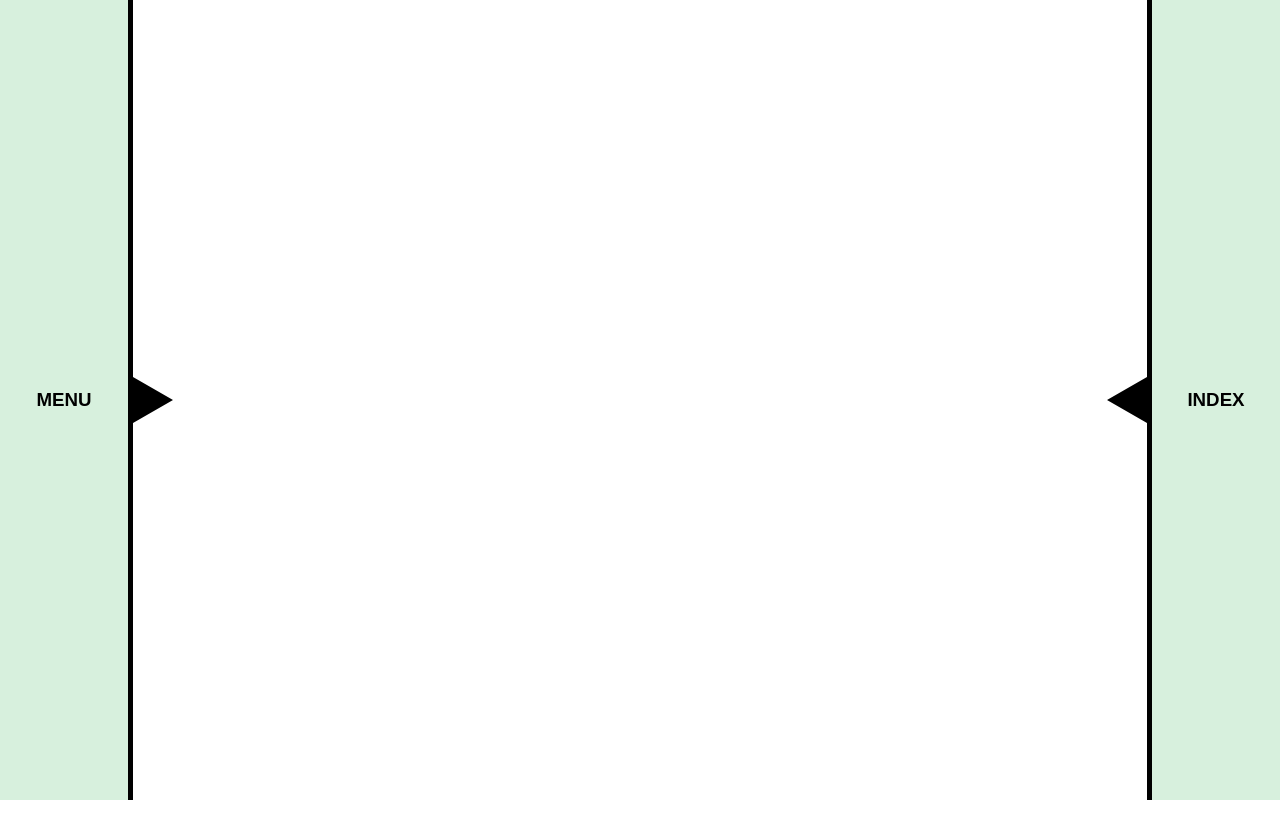
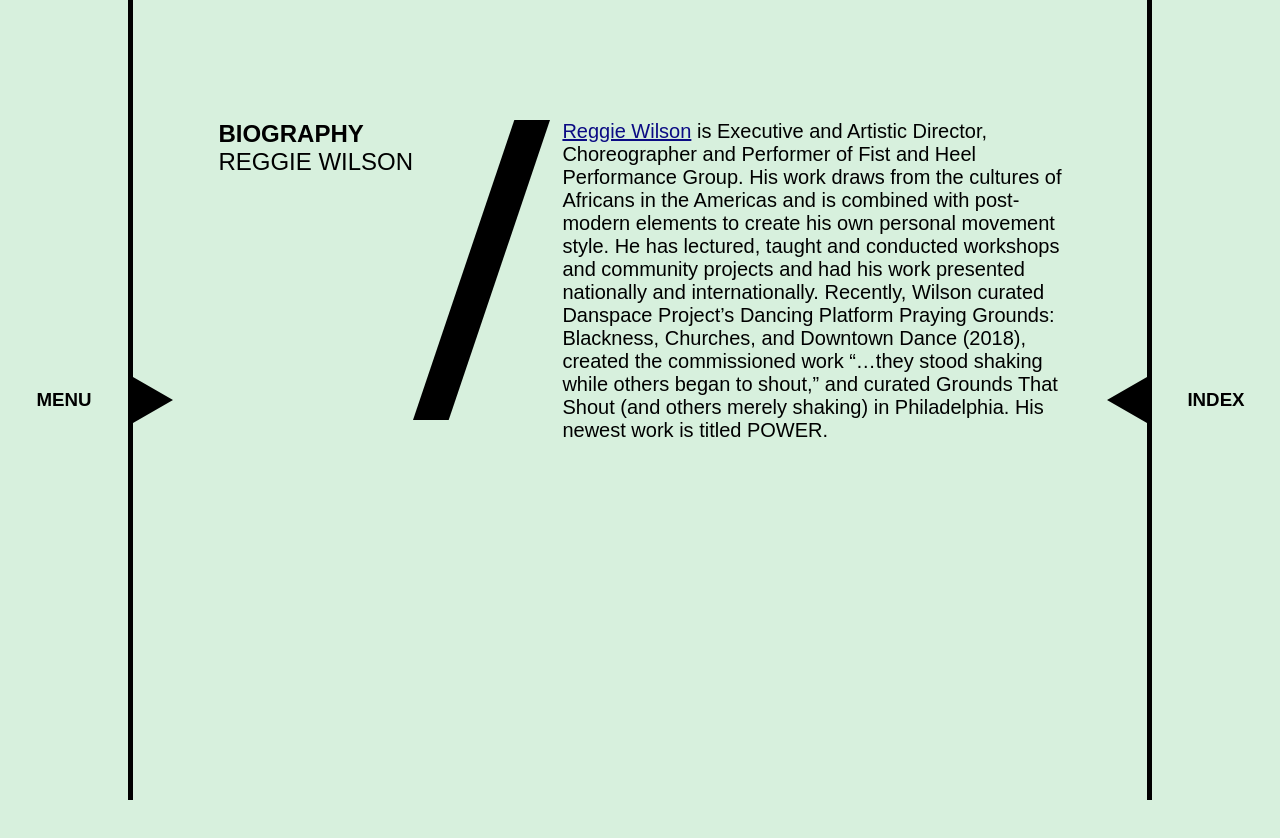
Before and after one commit to ampersand-paris/VAULT, a React (Create React App) app: page /reggie-wilson-bio in a window 1280 px wide. Before the commit this address had no page. Shown: the top 838 px of the page. Before the commit the page ends 800 px from the top, so only its background shows below. Built offline with nearby package versions, Linux system fonts and the light colour scheme; a web font is replaced by a local one.

Commit message:
reggie wilson

```diff
--- a/src/App.js
+++ b/src/App.js
@@ -64,6 +64,7 @@ import ImogenSmithBio from "./Biographies/ImogenSmith";
 import AlexSpringerBio from "./Biographies/AlexSpringer";
 import DanaWhitcoBio from "./Biographies/DanaWhitco";
 import NijaWhitsonBio from "./Biographies/NijaWhitson";
+import ReggieWilsonBio from "./Biographies/ReggieWilson";
 // === VIDEOS ===
 import MeetingThree from "./Videos/MeetingThree";
 
@@ -147,6 +148,7 @@ return (
                 <Route path="/sarah-lass-bio" element={<SarahLassBio />} />
                 <Route path="/shannon-drake-bio" element={<ShannonDrakeBio />} />
                 <Route path="/rachel-boggia-bio" element={<RachelBoggiaBio />} />
+                <Route path="/reggie-wilson-bio" element={<ReggieWilsonBio />} />
                 <Route path="/tonya-lockyer-bio" element={<TonyaLockyerBio />} />
             {/* Transcripts */}
             <Route path="/meeting-one" element={<MeetingOne />} />
--- /dev/null
+++ b/src/Biographies/ReggieWilson.js
@@ -0,0 +1,29 @@
+// ====== COMPONENTS ======
+
+const ReggieWilsonBio = (props) => {
+
+    return (
+    <>
+        <div className="one-hundred-vh flex jc-center mobile-al-center mobile-column top-padding mint-green">
+            <div className="vault-padding mobile-flex mobile-jc-center mobile-width">
+                <div className="flex space-btwn essay-title-height">
+                    <div>
+                        <h2 className="subtitle ">BIOGRAPHY</h2>
+                        <h2 className="subtitle neuzit">Reggie Wilson</h2>
+                    </div>
+                    <img className="bio-slash" src="/Images/Slash.svg" />
+                    <div className="flex column flex-end">
+                    </div>
+                </div>
+            </div>
+            <section className="flex column al-center no-top-padding mobile-padding">
+                <div className="essay-width ">
+                    <p className="no-top-padding"><a href="http://www.fistandheelperformancegroup.org/">Reggie Wilson</a> is Executive and Artistic Director, Choreographer and Performer of Fist and Heel Performance Group. His work draws from the cultures of Africans in the Americas and is combined with post-modern elements to create his own personal movement style. He has lectured, taught and conducted workshops and community projects and had his work presented nationally and internationally. Recently, Wilson curated Danspace Project’s Dancing Platform Praying Grounds: Blackness, Churches, and Downtown Dance (2018), created the commissioned work “…they stood shaking while others began to shout,” and curated Grounds That Shout (and others merely shaking) in Philadelphia. His newest work is titled POWER.</p>
+                </div>
+            </section>
+        </div>
+    </>
+  );
+}
+
+export default ReggieWilsonBio;
```
